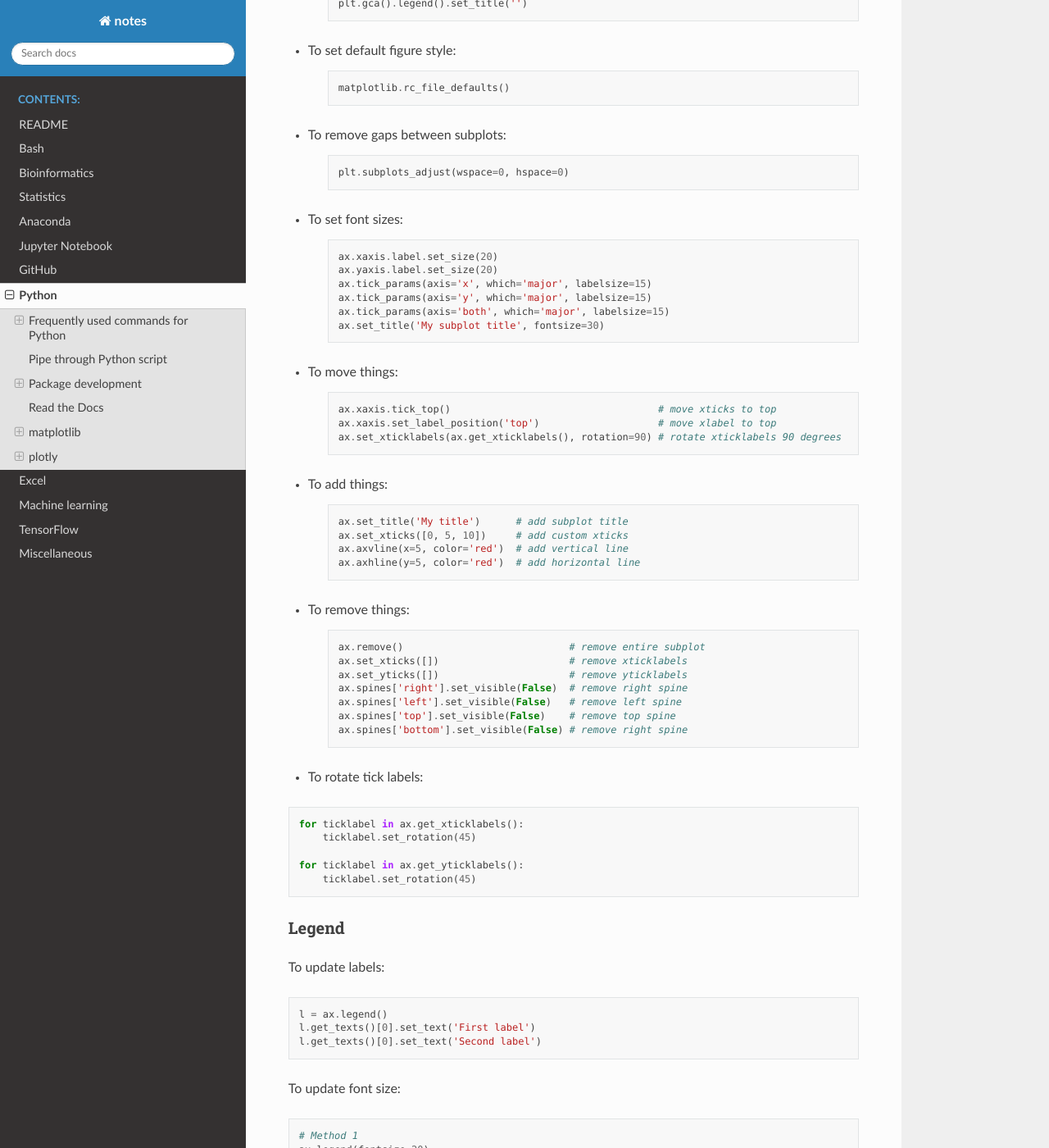
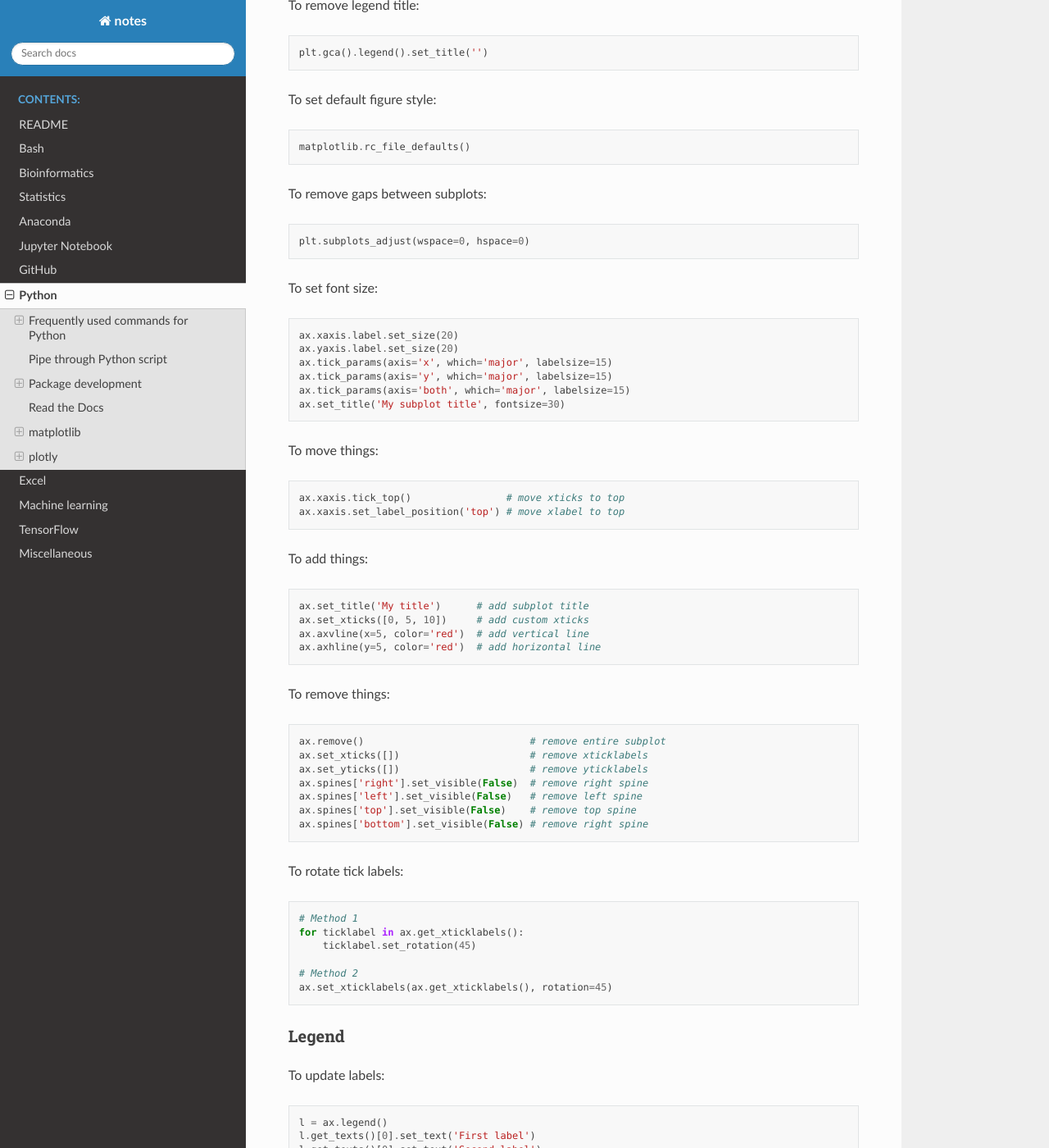
Before and after one commit to sbslee/notes, a Sphinx documentation site: the page built from docs/python.rst, in a window 1280 px wide and 1400 px high, scrolled down 4140 px. Shown: the whole window at 82% size. Built offline with Sphinx 7.4.7 and the Read the Docs theme 2.0.0, drawn with Linux system fonts in a browser that asks for light colours.

Commit message:
Update notes

```diff
--- a/docs/python.rst
+++ b/docs/python.rst
@@ -186,100 +186,100 @@ matplotlib
 Frequently used commands for matplotlib
 ---------------------------------------
 
-* To set figure title:
-
-    .. code:: python3
-
-        fig.suptitle('This is a somewhat long figure title')
-
-* To set figure title in tight layout:
-
-    .. code:: python3
-
-        fig.suptitle('This is a somewhat long figure title')
-        fig.tight_layout(rect=[0, 0.03, 1, 0.95])
-
-* To remove a subplot:
-
-    .. code:: python3
-
-        ax.clear()
-        ax.axis('off')
-        ax.set_visible(False)
-
-* To set widths and heights of suplots:
-
-    .. code:: python3
-
-        fig, [ax1, ax2] = plt.subplots(1, 2, gridspec_kw={'width_ratios': [9, 1], 'height_ratios': [1, 3]})
-
-* To remove legend title:
-
-    .. code:: python3
-
-        plt.gca().legend().set_title('')
-
-* To set default figure style:
-
-    .. code:: python3
-
-        matplotlib.rc_file_defaults()
-
-* To remove gaps between subplots:
-
-    .. code:: python3
-
-        plt.subplots_adjust(wspace=0, hspace=0)
-
-* To set font sizes:
-
-    .. code:: python3
-
-        ax.xaxis.label.set_size(20)
-        ax.yaxis.label.set_size(20)
-        ax.tick_params(axis='x', which='major', labelsize=15)
-        ax.tick_params(axis='y', which='major', labelsize=15)
-        ax.tick_params(axis='both', which='major', labelsize=15)
-        ax.set_title('My subplot title', fontsize=30)
-
-* To move things:
-
-    .. code:: python3
-
-        ax.xaxis.tick_top()                                   # move xticks to top
-        ax.xaxis.set_label_position('top')                    # move xlabel to top
-        ax.set_xticklabels(ax.get_xticklabels(), rotation=90) # rotate xticklabels 90 degrees
-
-* To add things:
-
-    .. code:: python3
-
-        ax.set_title('My title')      # add subplot title
-        ax.set_xticks([0, 5, 10])     # add custom xticks
-        ax.axvline(x=5, color='red')  # add vertical line
-        ax.axhline(y=5, color='red')  # add horizontal line
-
-* To remove things:
-
-    .. code:: python3
-
-        ax.remove()                            # remove entire subplot
-        ax.set_xticks([])                      # remove xticklabels
-        ax.set_yticks([])                      # remove yticklabels
-        ax.spines['right'].set_visible(False)  # remove right spine
-        ax.spines['left'].set_visible(False)   # remove left spine
-        ax.spines['top'].set_visible(False)    # remove top spine
-        ax.spines['bottom'].set_visible(False) # remove right spine
-
-* To rotate tick labels:
+To set figure title:
 
 .. code:: python3
 
+    fig.suptitle('This is a somewhat long figure title')
+
+To set figure title in tight layout:
+
+.. code:: python3
+
+    fig.suptitle('This is a somewhat long figure title')
+    fig.tight_layout(rect=[0, 0.03, 1, 0.95])
+
+To remove a subplot:
+
+.. code:: python3
+
+    ax.clear()
+    ax.axis('off')
+    ax.set_visible(False)
+
+To set widths and heights of suplots:
+
+.. code:: python3
+
+    fig, [ax1, ax2] = plt.subplots(1, 2, gridspec_kw={'width_ratios': [9, 1], 'height_ratios': [1, 3]})
+
+To remove legend title:
+
+.. code:: python3
+
+    plt.gca().legend().set_title('')
+
+To set default figure style:
+
+.. code:: python3
+
+    matplotlib.rc_file_defaults()
+
+To remove gaps between subplots:
+
+.. code:: python3
+
+    plt.subplots_adjust(wspace=0, hspace=0)
+
+To set font size:
+
+.. code:: python3
+
+    ax.xaxis.label.set_size(20)
+    ax.yaxis.label.set_size(20)
+    ax.tick_params(axis='x', which='major', labelsize=15)
+    ax.tick_params(axis='y', which='major', labelsize=15)
+    ax.tick_params(axis='both', which='major', labelsize=15)
+    ax.set_title('My subplot title', fontsize=30)
+
+To move things:
+
+.. code:: python3
+
+    ax.xaxis.tick_top()                # move xticks to top
+    ax.xaxis.set_label_position('top') # move xlabel to top
+
+To add things:
+
+.. code:: python3
+
+    ax.set_title('My title')      # add subplot title
+    ax.set_xticks([0, 5, 10])     # add custom xticks
+    ax.axvline(x=5, color='red')  # add vertical line
+    ax.axhline(y=5, color='red')  # add horizontal line
+
+To remove things:
+
+.. code:: python3
+
+    ax.remove()                            # remove entire subplot
+    ax.set_xticks([])                      # remove xticklabels
+    ax.set_yticks([])                      # remove yticklabels
+    ax.spines['right'].set_visible(False)  # remove right spine
+    ax.spines['left'].set_visible(False)   # remove left spine
+    ax.spines['top'].set_visible(False)    # remove top spine
+    ax.spines['bottom'].set_visible(False) # remove right spine
+
+To rotate tick labels:
+
+.. code:: python3
+
+    # Method 1
     for ticklabel in ax.get_xticklabels():
         ticklabel.set_rotation(45)
 
-    for ticklabel in ax.get_yticklabels():
-        ticklabel.set_rotation(45)
+    # Method 2
+    ax.set_xticklabels(ax.get_xticklabels(), rotation=45)
 
 Legend
 ------
```
